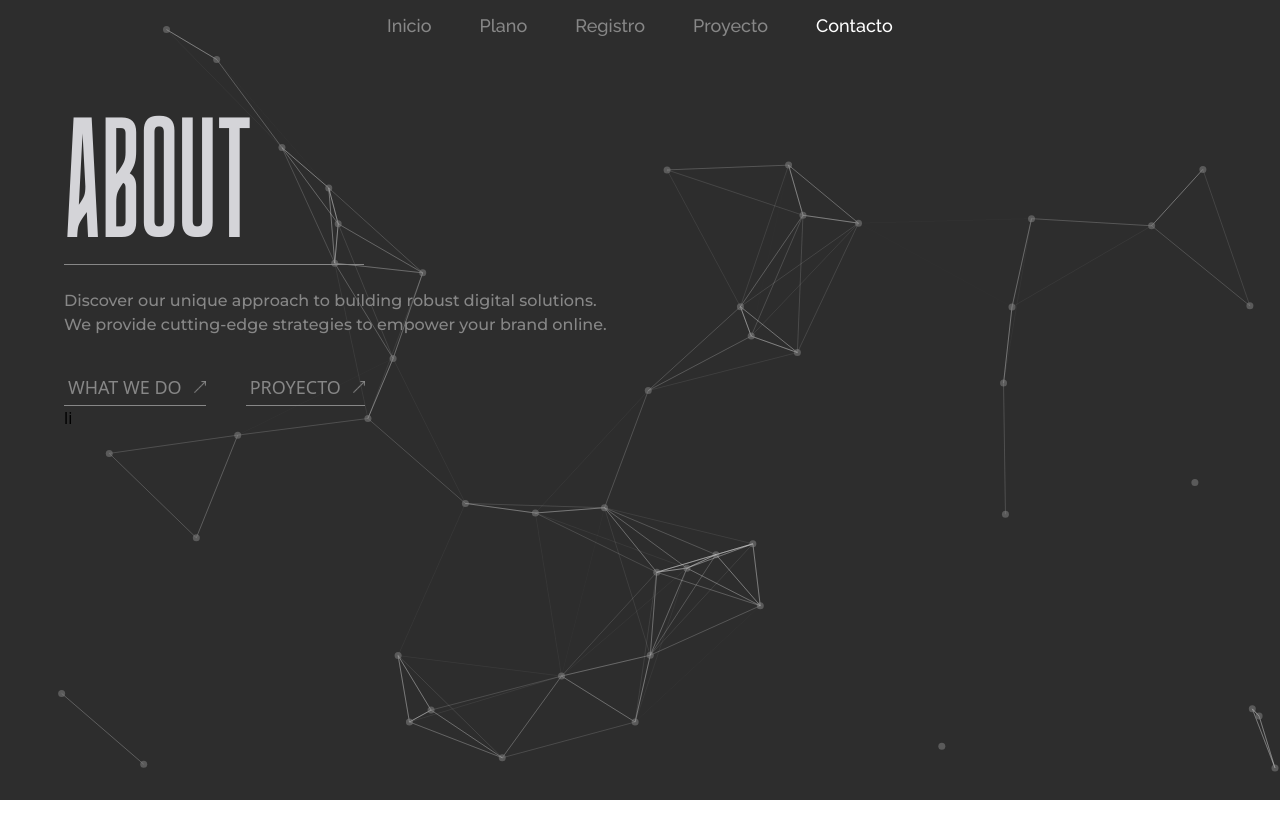
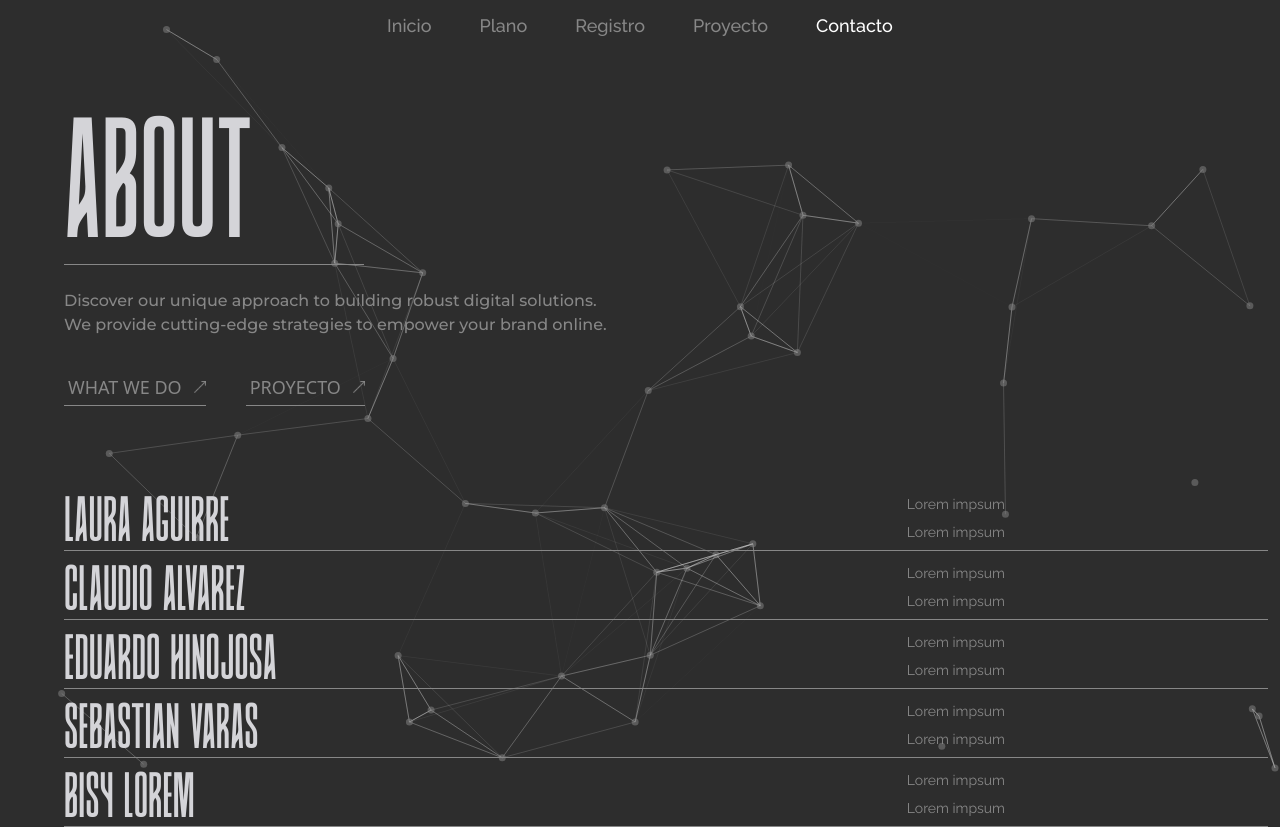
Before and after one commit to Najdorf12/gallery-app, a React (Vite) app: page /proyecto in a window 1280 px wide. Both pictures are taken after a click on the button "ABOUT US". Before the commit the page ends 800 px from the top, so only its background shows below. Built offline with nearby package versions, Linux system fonts and the light colour scheme.

Commit message:
add styles

```diff
--- a/src/components/About.jsx
+++ b/src/components/About.jsx
@@ -3,34 +3,34 @@ import arrow from "/arrow.png";
 const artistsBtns = [
   {
     name: "Laura Aguirre",
-    data1: "Lorem impsum dolor sit amet",
-    data2: "Lorem impsum dolor sit amet",
+    data1: "Lorem impsum",
+    data2: "Lorem impsum",
   },
   {
     name: "Claudio Alvarez",
-    data1: "Lorem impsum dolor sit amet",
-    data2: "Lorem impsum dolor sit amet",
+    data1: "Lorem impsum",
+    data2: "Lorem impsum",
   },
   {
     name: "Eduardo Hinojosa",
-    data1: "Lorem impsum dolor sit amet",
-    data2: "Lorem impsum dolor sit amet",
+    data1: "Lorem impsum",
+    data2: "Lorem impsum",
   },
   {
     name: "Sebastian Varas",
-    data1: "Lorem impsum dolor sit amet",
-    data2: "Lorem impsum dolor sit amet",
+    data1: "Lorem impsum",
+    data2: "Lorem impsum",
   },
   {
     name: "Bisy Lorem",
-    data1: "Lorem impsum dolor sit amet",
-    data2: "Lorem impsum dolor sit amet",
+    data1: "Lorem impsum",
+    data2: "Lorem impsum",
   },
 ];
 
 const About = ({ handleButtonClick }) => {
   return (
-    <section>
+    <section className="">
       <article className="flex flex-col justify-start items-start relative z-50 w-full cursor-default lg:max-w-[60%]">
         <h1 className="august-bold leading-none text-zinc-300 text-7xl lg:text-[8rem] 2xl:text-[10rem]">
           ABOUT
@@ -57,7 +57,17 @@ const About = ({ handleButtonClick }) => {
           </button>
         </div>
       </article>
-      <ul className="flex flex-col">li</ul>
+      <ul className="flex flex-col gap-1 relative z-50 w-full mt-20">
+        {artistsBtns?.map((artist, i) => (
+          <li key={i} className="flex  border-b border-grayCustom py-2">
+            <p className="august-bold text-zinc-300 text-5xl w-[70%]">{artist?.name.toLocaleUpperCase()}</p>
+            <div className="flex flex-col justify-between text-grayCustom text-sm font-text">
+              {artist?.data1}
+              <div>{artist?.data2}</div>
+            </div>
+          </li>
+        ))}
+      </ul>
     </section>
   );
 };
```
